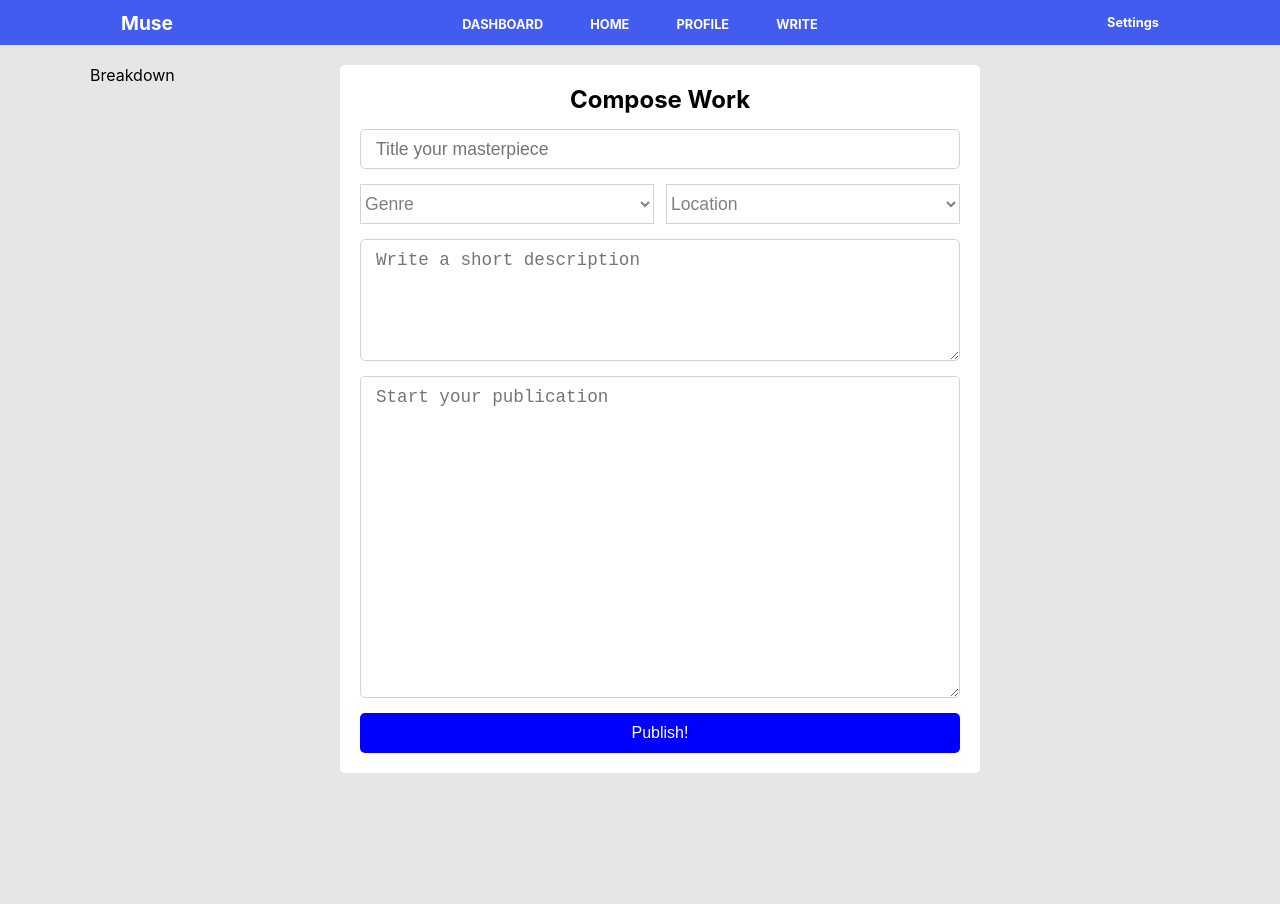
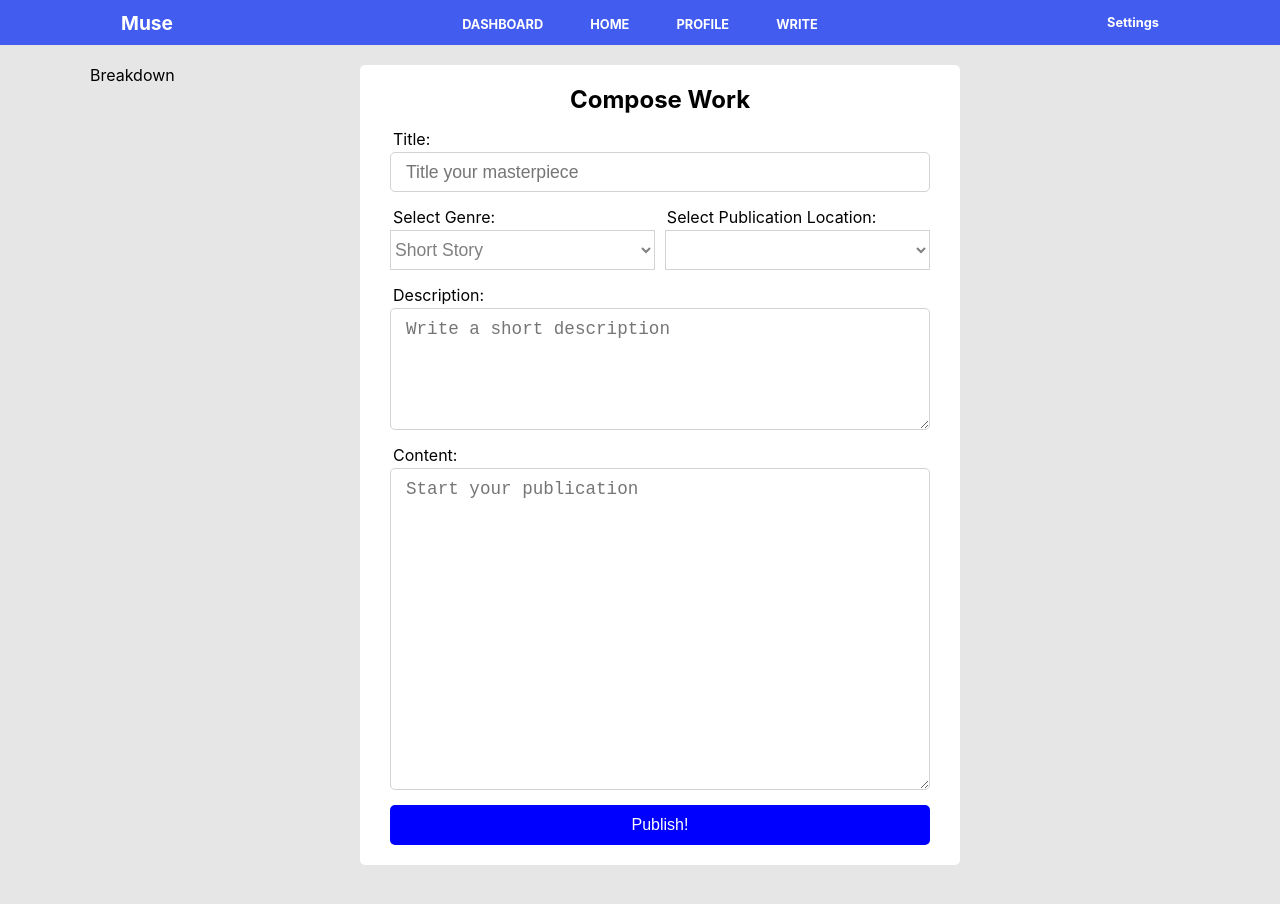
Before and after one commit to EstefanHu/MuseMockIII, a React (Create React App) app in the folder client/: page /create in a window 1280 px wide. Shown: the top 904 px of the page. Before the commit the page ends 823 px from the top, so only its background shows below. Built offline with nearby package versions, Linux system fonts and the light colour scheme.

Commit message:
Added input labels

```diff
--- a/client/src/components/create/write.js
+++ b/client/src/components/create/write.js
@@ -79,21 +79,26 @@ class Write extends Component {
         const { title, genre, location, description, content } = this.state;
         return (
             <section style={ primary }>
-                <h2 style={header} >Compose Work</h2>
+                <h1 style={header} >Compose Work</h1>
                 <form onSubmit={this.onSubmit} style={createForm}>
+                    <label style={ label } >Title:</label>
                     <input placeholder="Title your masterpiece" type="text" value={title} onChange={this.onChangeTitle} style={input} required />
+                    <span style={ selectLables } >
+                        <p>Select Genre:</p>
+                        <p>Select Publication Location:</p>
+                    </span>
                     <span style={selectHolder} >
                         <select value={genre} onChange={this.onChangeGenre} style={select} required >
-                            <option style={option} default>Genre</option>
                             <option style={option} value="short_story">Short Story</option>
                             <option style={option} value="poem">Poem</option>
                             <option style={option} value="life">Life</option>
                         </select>
                         <select value={location} onChange={this.onChangeLocation} style={select} required >
-                            <option sytle={option} default>Location</option>
                         </select>
                     </span>
+                    <label style={ label } >Description:</label>
                     <textarea placeholder="Write a short description" value={description} onChange={this.onChangeDescription} style={textarea} rows="5" required />
+                    <label style={ label } >Content:</label>
                     <textarea placeholder="Start your publication" value={content} onChange={this.onChangeContent} style={textarea} rows="15" required />
                     <input type="submit" value="Publish!" style={submit} />
                 </form>
@@ -105,7 +110,7 @@ class Write extends Component {
 const primary = {
     borderRadius: '5px',
     backgroundColor: 'white',
-    padding: '20px'
+    padding: '20px 30px',
 }
 
 const header = {
@@ -116,7 +121,7 @@ const header = {
 const createForm = {
     display: 'flex',
     flexDirection: 'column',
-    width: '600px',
+    width: '540px',
 }
 
 const input = {
@@ -162,9 +167,21 @@ const selectHolder = {
     marginBottom: '15px'
 }
 
+const selectLables = {
+    display: 'grid',
+    gridTemplateColumns: '51% 49%',
+    marginBottom: '3px',
+    paddingLeft: '3px'
+}
+
 const option = {
     backgroundColor: '#fff',
     fontSize: '1.6rem',
 }
 
+const label = {
+    marginBottom: '3px',
+    marginLeft: '3px'
+}
+
 export default withRouter(Write);
```
